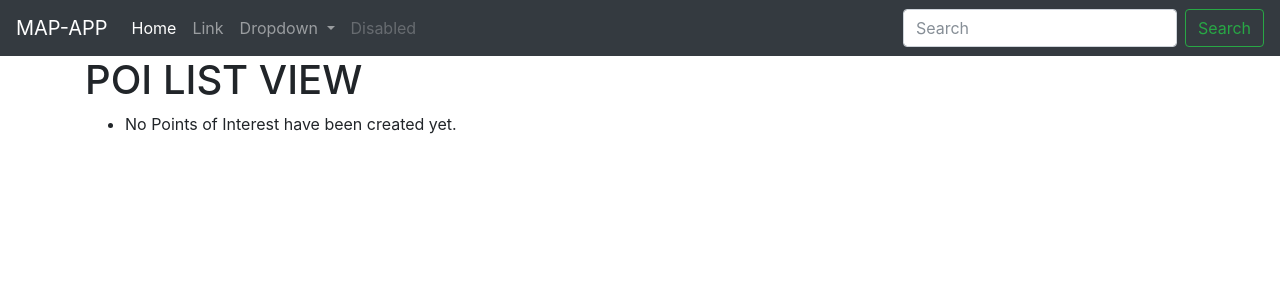
After one commit to venky889/map-app, a Django app: page /poi/ in a window 1280 px wide. The commit adds this page. Shown: the top 300 px of the page. Run offline with Django 3.2, Linux system fonts and the light colour scheme; data that the repository does not hold is empty; some libraries are stand-ins or nearby versions.

Commit message:
created views for POI, template overhaul

```diff
--- a/mapproject/urls.py
+++ b/mapproject/urls.py
@@ -16,10 +16,14 @@ Including another URLconf
 from django.conf.urls import url
 from django.contrib import admin
 
-from mapsapps.views import basemap
+from mapsapps.views import basemap, POIView, POIDetail
+from mapproject.views import HomePage
 
 urlpatterns = [
     url(r'^admin/', admin.site.urls),
-    url(r'^$', basemap.as_view(), name="home"),
-    url(r'^basemap/', basemap.as_view(), name="home"),
+    url(r'^$', HomePage.as_view(), name='home'),
+    url(r'^map/$', basemap.as_view(), name="map"),
+    # url(r'^basemap/', basemap.as_view(), name="map2"),
+    url(r'^poi/$', POIView.as_view(), name='poi_list'),
+    url(r'^poi/(?P<pk>\d+)/$', POIDetail.as_view(), name='poi_detail'),
 ]
--- a/mapsapps/admin.py
+++ b/mapsapps/admin.py
@@ -3,6 +3,8 @@ from __future__ import unicode_literals
 
 from django.contrib import admin
 from .models import POI
+from .models import Road
 
 
 admin.site.register(POI)
+admin.site.register(Road)
--- a/mapsapps/views.py
+++ b/mapsapps/views.py
@@ -3,9 +3,20 @@ from __future__ import unicode_literals
 
 from django.shortcuts import render
 from django.views.generic.base import TemplateView
+from django.views.generic import ListView, DetailView
 
+from .models import POI
 
 # Create your views here.
 
 class basemap(TemplateView):
-	template_name='templates/base.html'
+	template_name='maps/base.html'
+
+
+class POIView(ListView):
+	model = POI
+	template_name = 'maps/poi_list.html'
+
+class POIDetail(DetailView):
+	model = POI
+	template_name = 'maps/poi_detail.html'
--- /dev/null
+++ b/templates/base/_css.html
@@ -0,0 +1 @@
+<link rel="stylesheet" href="https://maxcdn.bootstrapcdn.com/bootstrap/4.0.0-beta.2/css/bootstrap.min.css" integrity="sha384-PsH8R72JQ3SOdhVi3uxftmaW6Vc51MKb0q5P2rRUpPvrszuE4W1povHYgTpBfshb" crossorigin="anonymous">
--- /dev/null
+++ b/templates/base/_javascript.html
@@ -0,0 +1,3 @@
+<script src="https://code.jquery.com/jquery-3.2.1.slim.min.js" integrity="sha384-KJ3o2DKtIkvYIK3UENzmM7KCkRr/rE9/Qpg6aAZGJwFDMVNA/GpGFF93hXpG5KkN" crossorigin="anonymous"></script>
+<script src="https://cdnjs.cloudflare.com/ajax/libs/popper.js/1.12.3/umd/popper.min.js" integrity="sha384-vFJXuSJphROIrBnz7yo7oB41mKfc8JzQZiCq4NCceLEaO4IHwicKwpJf9c9IpFgh" crossorigin="anonymous"></script>
+<script src="https://maxcdn.bootstrapcdn.com/bootstrap/4.0.0-beta.2/js/bootstrap.min.js" integrity="sha384-alpBpkh1PFOepccYVYDB4do5UnbKysX5WZXm3XxPqe5iKTfUKjNkCk9SaVuEZflJ" crossorigin="anonymous"></script>
--- /dev/null
+++ b/templates/base/_navbar.html
@@ -0,0 +1,35 @@
+<nav class="navbar navbar-expand-lg navbar-dark bg-dark">
+  <a class="navbar-brand" href="#">MAP-APP</a>
+  <button class="navbar-toggler" type="button" data-toggle="collapse" data-target="#navbarSupportedContent" aria-controls="navbarSupportedContent" aria-expanded="false" aria-label="Toggle navigation">
+    <span class="navbar-toggler-icon"></span>
+  </button>
+
+  <div class="collapse navbar-collapse" id="navbarSupportedContent">
+    <ul class="navbar-nav mr-auto">
+      <li class="nav-item active">
+        <a class="nav-link" href="#">Home <span class="sr-only">(current)</span></a>
+      </li>
+      <li class="nav-item">
+        <a class="nav-link" href="#">Link</a>
+      </li>
+      <li class="nav-item dropdown">
+        <a class="nav-link dropdown-toggle" href="#" id="navbarDropdown" role="button" data-toggle="dropdown" aria-haspopup="true" aria-expanded="false">
+          Dropdown
+        </a>
+        <div class="dropdown-menu" aria-labelledby="navbarDropdown">
+          <a class="dropdown-item" href="#">Action</a>
+          <a class="dropdown-item" href="#">Another action</a>
+          <div class="dropdown-divider"></div>
+          <a class="dropdown-item" href="#">Something else here</a>
+        </div>
+      </li>
+      <li class="nav-item">
+        <a class="nav-link disabled" href="#">Disabled</a>
+      </li>
+    </ul>
+    <form class="form-inline my-2 my-lg-0">
+      <input class="form-control mr-sm-2" type="search" placeholder="Search" aria-label="Search">
+      <button class="btn btn-outline-success my-2 my-sm-0" type="submit">Search</button>
+    </form>
+  </div>
+</nav>
--- /dev/null
+++ b/templates/base/base.html
@@ -0,0 +1,53 @@
+<!DOCTYPE html>
+<html lang="en">
+    {% load staticfiles %}
+    <head>
+        <meta charset="utf-8">
+        <meta http-equiv="X-UA-Compatible" content="IE=edge">
+        <meta name="viewport" content="width=device-width, initial-scale=1.0">
+        <meta name="description" content="{% block description %}{% endblock description %}">
+        <meta name="author" content="Will Hieronymus">
+        <link rel="shortcut icon" href="{% static 'site/ico/favicon.ico' %}">
+
+        <title>{% block title %}MAPS APP::{% endblock %}</title>
+
+        {% include 'base/_css.html' %}
+
+        <!-- Custom styles for this site -->
+        {% block styles %}
+        <link href="{% static 'site/css/main.css' %}" rel="stylesheet">
+        {% endblock styles %}
+        <!-- Custom tags for the head tag -->
+        {% block extrahead %}{% endblock extrahead %}
+
+
+    </head>
+    <body>
+        {% include 'base/_javascript.html' %}
+
+
+        {% include "base/_navbar.html" %}
+
+        <!--~~~~~~~~~~MESSAGES~~~~~~~~~~~~-->
+        {% block messages %}
+            {% if messages %}
+                {% for message in messages %}
+                    <div class="container">
+                        <div class="alert alert-{{ message.tags }}">  <!-- singular -->
+                            <a class="close" data-dismiss="alert">×</a>
+                            {{ message|safe }}
+                        </div>
+                    </div>
+                {% endfor %}
+            {% endif %}
+        {% endblock %}
+
+
+        <!--~~~~~~~~~~MAIN CONTENT CONTAINER~~~~~~~~~~~~-->
+        <div class='container'>
+        {% block container %}
+        {% endblock container %}
+        </div>
+
+    </body>
+</html>
--- a/templates/Basemaps/base.html
+++ b/templates/maps/base.html
@@ -1,5 +1,6 @@
 <!DOCTYPE html>
 <html>
+    {% load staticfiles %}
     <head>
         <title>setMapViewOptionsHTML</title>
         <meta http-equiv='Content-Type' content='text/html; charset=utf-8'/>
--- /dev/null
+++ b/templates/maps/poi_list.html
@@ -0,0 +1,15 @@
+{% extends "base/base.html" %}
+{% load staticfiles %}
+{% block title %}{{ block.super }}POI{% endblock %}
+
+
+{% block container %}
+<h1>POI LIST VIEW</h1>
+<ul>
+{% for poi in object_list %}
+    <li><a href="{% url 'poi_detail' poi.pk %}">{{ poi.title }}</a> ({{ poi.location.latitude }}, {{ poi.location.longitude }})</li>
+{% empty %}
+    <li>No Points of Interest have been created yet.</li>
+{% endfor %}
+</ul>
+{% endblock %}
```
Also changed, not shown: mapproject/settings.py (+6 -1 lines), mapproject/views.py (added, +18 -0 lines), mapsapps/models.py (+13 -4 lines), templates/base/home.html (added, +9 -0 lines), templates/maps/poi_detail.html (added, +41 -0 lines), mapsapps/migrations/0003_auto_20171116_0431.py (added), static_in_app/site/css/main.css (added).
